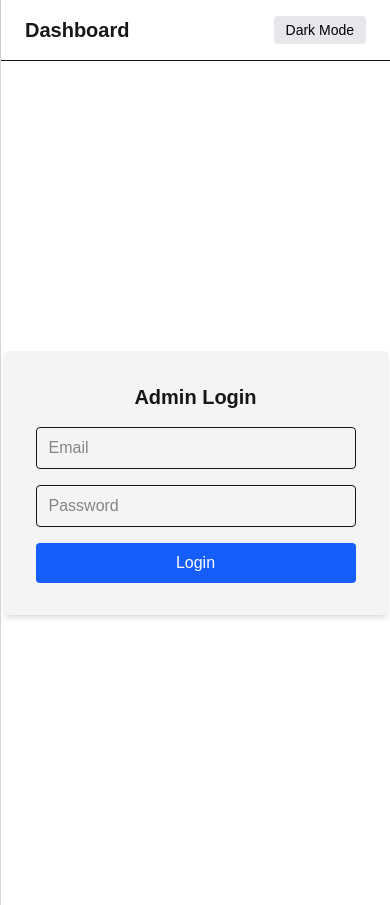
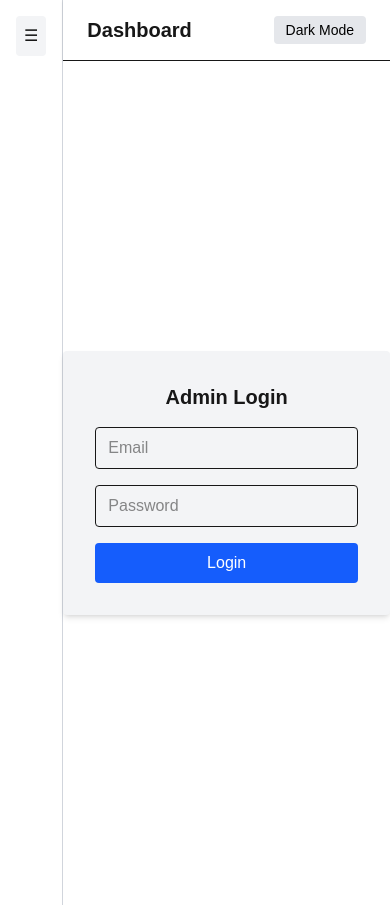
Before and after one commit to Garvit00/Ecommerce-Admin-Dashboard-UI, a Next.js app: page /login in a window 390 px wide. Built offline with nearby package versions, Linux system fonts and the light colour scheme.

Commit message:
fix responsiveness

```diff
--- a/app/layout.tsx
+++ b/app/layout.tsx
@@ -18,7 +18,7 @@ const geistMono = Geist_Mono({
 });
 
 export const metadata: Metadata = {
-  title: "Create Next App",
+  title: "Ecommerce Admin Dashboard",
   description: "Generated by create next app",
 };
 
--- a/components/sidebar.tsx
+++ b/components/sidebar.tsx
@@ -1,12 +1,43 @@
+"use client";
 import Link from "next/link";
+import { useState } from "react";
+
 const Sidebar = () => {
+  const [isOpen, setIsOpen] = useState(false);
+
   return (
-    <aside className="w-64 p-4 hidden md:block" style={{ background: "var(--background)", color: "var(--foreground)" }}>
-      <nav className="space-y-4">
-        <Link href="/" className="block">Dashboard</Link>
-        <Link href="/products" className="block">Products</Link>
-      </nav>
-    </aside>
+    <>
+      {/* Hamburger button (only visible on mobile) */}
+      <div className="md:hidden p-4">
+        <button
+          onClick={() => setIsOpen(!isOpen)}
+          className="p-2 rounded" style={{ background: "var(--login-background)", color: "var(--login-foreground)" }}
+        >
+          ☰
+        </button>
+      </div>
+
+      {/* Sidebar itself */}
+      <aside
+        className={`fixed top-0 left-0 h-full w-64 bg-white dark:bg-gray-800 p-4 transform ${
+          isOpen ? "translate-x-0" : "-translate-x-full"
+        } transition-transform duration-300 ease-in-out md:relative md:translate-x-0 md:block`}
+        style={{ background: "var(--background)", color: "var(--foreground)" }}
+      >
+        <nav className="space-y-4 mt-10 md:mt-0">
+          <Link href="/" className="block">Dashboard</Link>
+          <Link href="/products" className="block">Products</Link>
+        </nav>
+      </aside>
+
+      {/* Background overlay when sidebar is open on mobile */}
+      {isOpen && (
+        <div
+          className="fixed inset-0 bg-black opacity-30 md:hidden"
+          onClick={() => setIsOpen(false)}
+        />
+      )}
+    </>
   );
 };
 
```
